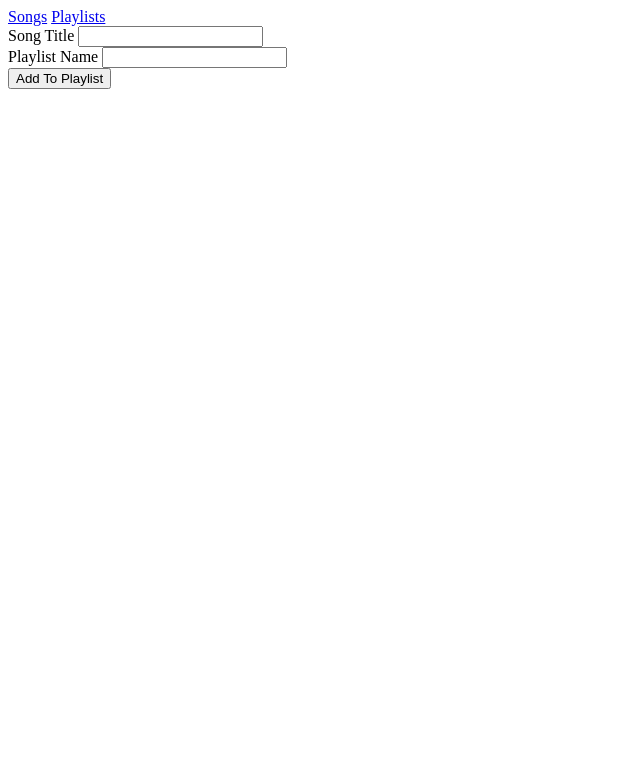
After one commit to DesignedByQ/my-spotify, a Flask app: page /add_pl in a window 1280 px wide. The commit adds this page. Shown: the top 783 px of the page, without its empty margins (0-640 px from the left). Run offline with Flask 2, Linux system fonts and the light colour scheme.

Commit message:
added all routes and buttons for mvp

```diff
--- a/application/forms.py
+++ b/application/forms.py
@@ -26,3 +26,12 @@ class UpdateForm(FlaskForm):
     olength = StringField('Old Length', validators=[DataRequired()])
     nlength = StringField('New Length', validators=[DataRequired()])
     submit1 = SubmitField('Update Song')
+
+class PlayForm(FlaskForm):
+    nsg_title = StringField('Song Title', validators=[DataRequired()])
+    npl_name = StringField('Playlist Name', validators=[DataRequired()])
+    submit2 = SubmitField('Add To Playlist')
+
+class FilterForm(FlaskForm):
+    pl_name = StringField('Playlist Name', validators=[DataRequired()])
+    submit3 = SubmitField('Search Playlists')
--- a/application/routes.py
+++ b/application/routes.py
@@ -2,7 +2,7 @@ from application import app
 from application import db
 from application.models import Playlist, Songs
 from flask import redirect, url_for, render_template, request
-from application.forms import SongForm, UpdateForm
+from application.forms import SongForm, UpdateForm, PlayForm, FilterForm
 
 
 @app.route('/db')
@@ -13,9 +13,9 @@ def dbcon():
 @app.route('/')
 @app.route('/home')
 def home():
-    intro = "Welcome to My-Spotify, please select from the options below"
+
     #hyperlink to songs db or pls
-    return intro
+    return render_template('home.html')
 
 #shows all the songs in the db
 @app.route('/songs')
@@ -81,28 +81,80 @@ def update(id):
 
     return render_template('update.html', form=form, message=message)
 
-@app.route('/pl')
-def pl():
+
+'''@app.route('/playlists')
+def playlists():
 
     #put a button on here to with a form to select all songs from a particular pl
+
     all_pl = Playlist.query.all()
     pl_string = ""
     for pl in all_pl:
         pl_string += "<br>" + str(pl.id) + "/" + pl.sg_title + "/" + pl.pl_name + "/" + str(pl.count) + "<br>"
-    return pl_string
+    return pl_string'''
 
-@app.route('/read')
-def read():
+@app.route('/playlists', methods=['GET', 'POST'])
+def playlists():
+
+    form = FilterForm()
+
+    search = form.pl_name.data
+
+    '''if form.validate_on_submit():
+        searched = form.pl_name.data'''
+
     all_pl = Playlist.query.all()
+
     pl_string = ""
     for pl in all_pl:
-        pl_string += "<br>" + str(pl.id) + "/" + pl.sg_title + "/" + pl.pl_name + "/" + str(pl.count) + "<br>"
-    return pl_string
+        pl_string += pl.pl_name
 
-@app.route('/sing')
-def sing():
-    all_sg = Songs.query.all()
-    sg_string = ""
-    for sg in all_sg:
-        sg_string += "<br>" + sg.title + "/" + sg.artist + "/" + sg.feature + "/" + sg.category + "/" + sg.reldate + "/" + sg.length + "<br>"
-    return sg_string
+    if search not in pl_string:
+        return "Please select from an available playlist"
+    else:
+        filtered_pl = Playlist.query.filter_by(pl_name=search)
+
+    return render_template('playlists.html', form=form, playlists=filtered_pl)
+
+@app.route('/allplaylists', methods=['GET', 'POST'])
+def allplaylists():
+
+    all_pl = Playlist.query.order_by(Playlist.pl_name)
+
+    return render_template('allplaylists.html', playlists=all_pl)
+
+#add song to pl
+@app.route('/add_pl', methods=['GET', 'POST'])
+def add_pl():
+    message = ""
+    form = PlayForm()
+
+    if request.method == 'POST':
+        nsgtitle = form.nsg_title.data
+        nplname = form.npl_name.data
+        count = Playlist.query.count()
+        message = f'{nsgtitle} has been added to the {nplname} playlist'
+
+        all_sg = Songs.query.all()
+
+        sg_string = ""
+        for sg in all_sg:
+            sg_string += sg.title
+        #print(sg_string)
+        if nsgtitle in sg_string:
+
+            new_song = Playlist(sg_title=nsgtitle, pl_name=nplname)
+            db.session.add(new_song)
+            db.session.commit()
+        else:
+            return "That song is not in available for selection please add it to the songs db and try again"
+
+    return render_template('add_pl.html', form=form, message=message)
+
+
+@app.route('/filter')
+def filter():
+
+    pl = str(Playlist.query.filter_by(pl_name='Pop Music'))
+
+    return pl
--- a/application/templates/add.html
+++ b/application/templates/add.html
@@ -1,6 +1,6 @@
 <html>
     <head>
-        <title>Add Song form</title>
+        <title>Add Song Form</title>
     </head>
     <body>
         {% extends "navbar.html" %}
--- /dev/null
+++ b/application/templates/add_pl.html
@@ -0,0 +1,25 @@
+<html>
+    <head>
+        <title>Add Song To Playlist Form</title>
+    </head>
+    <body>
+        {% extends "navbar.html" %}
+        {% block body %}
+        <br>
+
+        <div class='form'>
+            <form method='POST' action=''>
+                {{ form.hidden_tag() }}
+                {{ form.nsg_title.label }} {{ form.nsg_title }}
+                <br>
+                {{ form.npl_name.label }} {{ form.npl_name }}
+                <br>
+                {{ form.submit2 }}
+                <br>
+            {{ message }}
+            </form>
+        </div>
+
+        {% endblock body %}
+    </body>
+</html>
--- a/application/templates/navbar.html
+++ b/application/templates/navbar.html
@@ -9,10 +9,7 @@
 <body>
 
     <a href="{{ url_for('songs') }}">Songs</a>
-
-
-    <h1>Songs Database List</h1>
-
+    <a href="{{ url_for('playlists') }}">Playlists</a>
 
 
     {% block body %}
--- a/application/templates/songs.html
+++ b/application/templates/songs.html
@@ -1,5 +1,9 @@
 {% extends "navbar.html" %}
 {% block body %}
+<br>
+
+<h1>Songs Database List</h1>
+
 <br>
 
 <form action="{{ url_for('add') }}">
```
Also changed, not shown: application/templates/allplaylists.html (added, +15 -0 lines), application/templates/home.html (added, +12 -0 lines), application/templates/playlists.html (added, +39 -0 lines).
